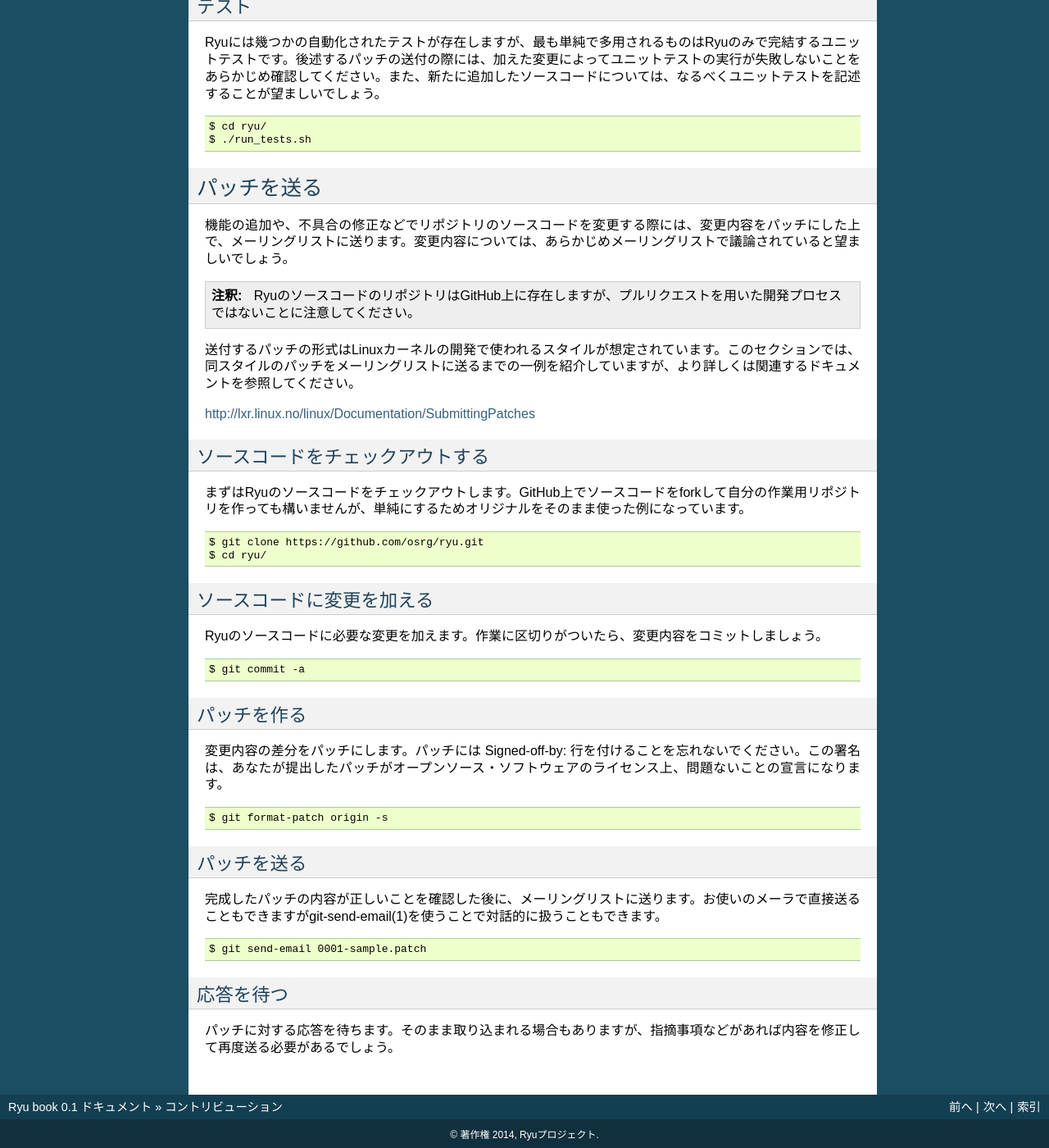
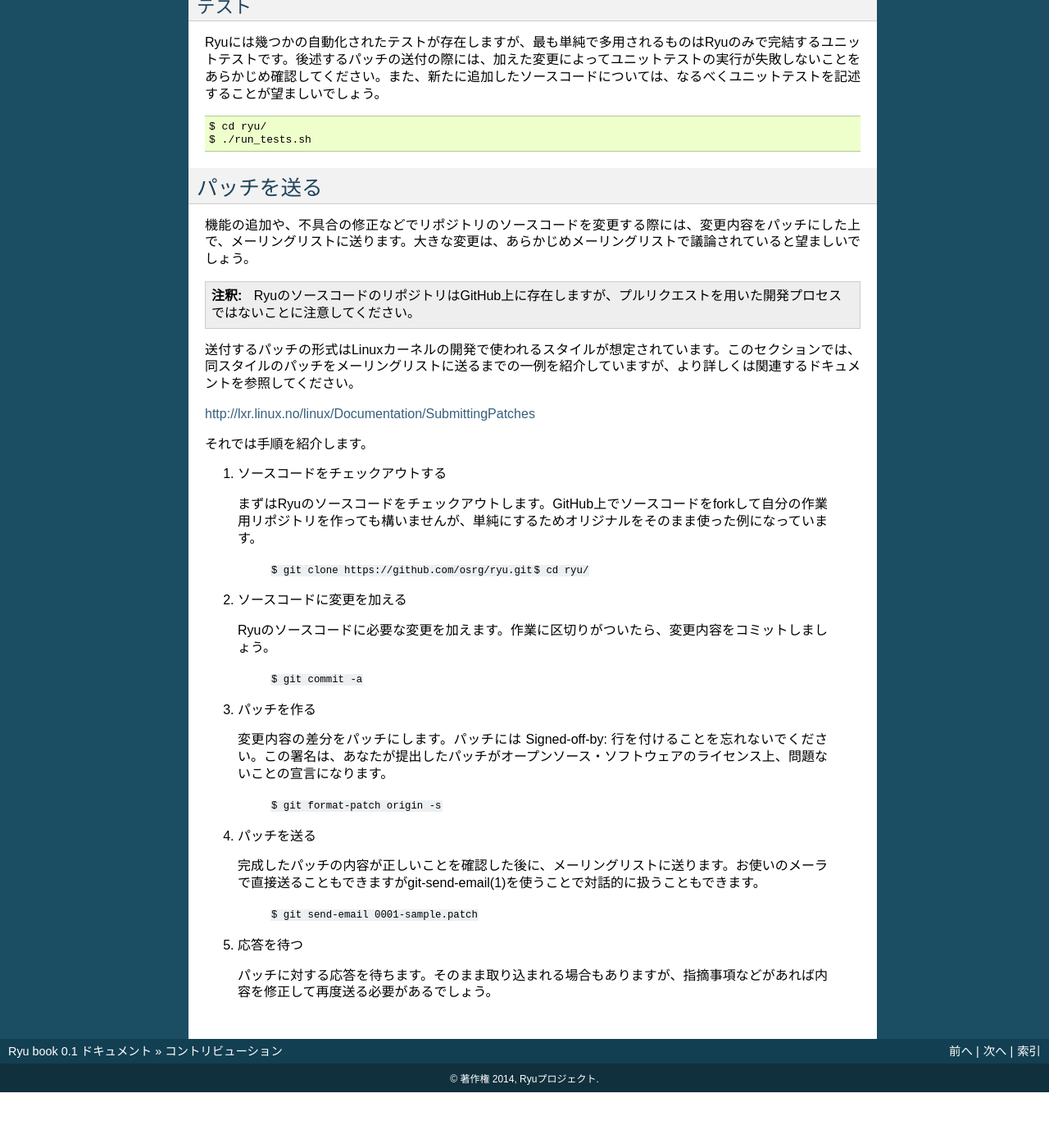
Before and after one commit to osrg/ryu-book, a Sphinx documentation site: the page built from ja/source/contribute.rst, in a window 1280 px wide and 1400 px high, scrolled down 928 px. Shown: the whole window at 82% size. Built offline with Sphinx 7.4.7, drawn with Linux system fonts in a browser that asks for light colours; after the commit the page ends 2260 px from its top, so only the background shows below that; some of the changed text lies outside the part shown.

Commit message:
contribute: improve wording

```diff
--- a/ja/source/contribute.rst
+++ b/ja/source/contribute.rst
@@ -71,7 +71,7 @@ Ryuのみで完結するユニットテストです。
 
 機能の追加や、不具合の修正などでリポジトリのソースコードを変更する際には、
 変更内容をパッチにした上で、メーリングリストに送ります。
-変更内容については、あらかじめメーリングリストで議論されていると
+大きな変更は、あらかじめメーリングリストで議論されていると
 望ましいでしょう。
 
 .. NOTE::
@@ -84,62 +84,43 @@ Ryuのみで完結するユニットテストです。
 
 http://lxr.linux.no/linux/Documentation/SubmittingPatches
 
-ソースコードをチェックアウトする
-^^^^^^^^^^^^^^^^^^^^^^^^^^^^^^^^
+それでは手順を紹介します。
 
-まずはRyuのソースコードをチェックアウトします。
-GitHub上でソースコードをforkして自分の作業用リポジトリを作っても
-構いませんが、単純にするためオリジナルをそのまま使った例になっています。
+1. ソースコードをチェックアウトする
 
-.. rst-class:: console
+ まずはRyuのソースコードをチェックアウトします。
+ GitHub上でソースコードをforkして自分の作業用リポジトリを作っても
+ 構いませんが、単純にするためオリジナルをそのまま使った例になっています。
 
-::
+   ``$ git clone https://github.com/osrg/ryu.git``
+   ``$ cd ryu/``
 
-   $ git clone https://github.com/osrg/ryu.git
-   $ cd ryu/
+2. ソースコードに変更を加える
 
-ソースコードに変更を加える
-^^^^^^^^^^^^^^^^^^^^^^^^^^^^^^^^
+ Ryuのソースコードに必要な変更を加えます。
+ 作業に区切りがついたら、変更内容をコミットしましょう。
 
-Ryuのソースコードに必要な変更を加えます。
-作業に区切りがついたら、変更内容をコミットしましょう。
+   ``$ git commit -a``
 
-.. rst-class:: console
+3. パッチを作る
 
-::
+ 変更内容の差分をパッチにします。
+ パッチには Signed-off-by: 行を付けることを忘れないでください。
+ この署名は、あなたが提出したパッチがオープンソース・ソフトウェアの
+ ライセンス上、問題ないことの宣言になります。
 
-   $ git commit -a
+   ``$ git format-patch origin -s``
 
-パッチを作る
-^^^^^^^^^^^^^^^^^^^^^^^^^^^^^^^^
+4. パッチを送る
 
-変更内容の差分をパッチにします。
-パッチには Signed-off-by: 行を付けることを忘れないでください。
-この署名は、あなたが提出したパッチがオープンソース・ソフトウェアの
-ライセンス上、問題ないことの宣言になります。
+ 完成したパッチの内容が正しいことを確認した後に、メーリングリストに送ります。
+ お使いのメーラで直接送ることもできますがgit-send-email(1)を使うことで
+ 対話的に扱うこともできます。
 
-.. rst-class:: console
+   ``$ git send-email 0001-sample.patch``
 
-::
+5. 応答を待つ
 
-   $ git format-patch origin -s
-
-パッチを送る
-^^^^^^^^^^^^^^^^^^^^^^^^^^^^^^^^
-
-完成したパッチの内容が正しいことを確認した後に、メーリングリストに送ります。
-お使いのメーラで直接送ることもできますがgit-send-email(1)を使うことで
-対話的に扱うこともできます。
-
-.. rst-class:: console
-
-::
-
-   $ git send-email 0001-sample.patch
-
-応答を待つ
-^^^^^^^^^^^^^^^^^^^^^^^^^^^^^^^^
-
-パッチに対する応答を待ちます。
-そのまま取り込まれる場合もありますが、指摘事項などがあれば
-内容を修正して再度送る必要があるでしょう。
+ パッチに対する応答を待ちます。
+ そのまま取り込まれる場合もありますが、指摘事項などがあれば
+ 内容を修正して再度送る必要があるでしょう。
```
Also changed, not shown: other parts of ja/source/contribute.rst (+1 -1 lines).
